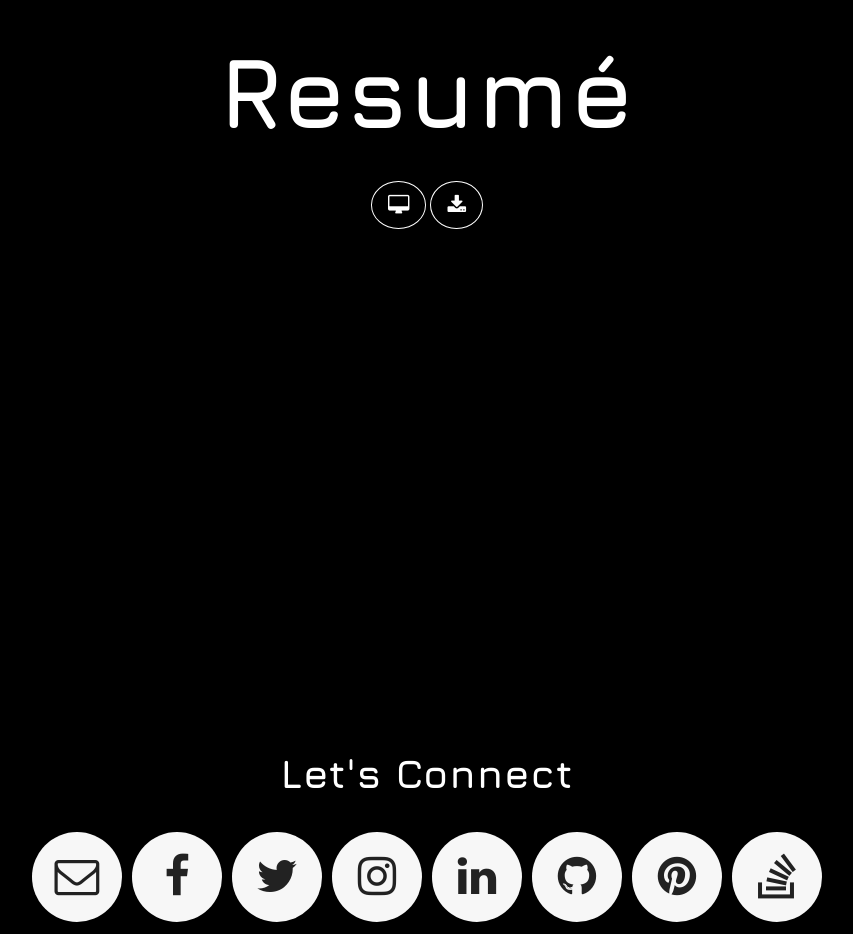
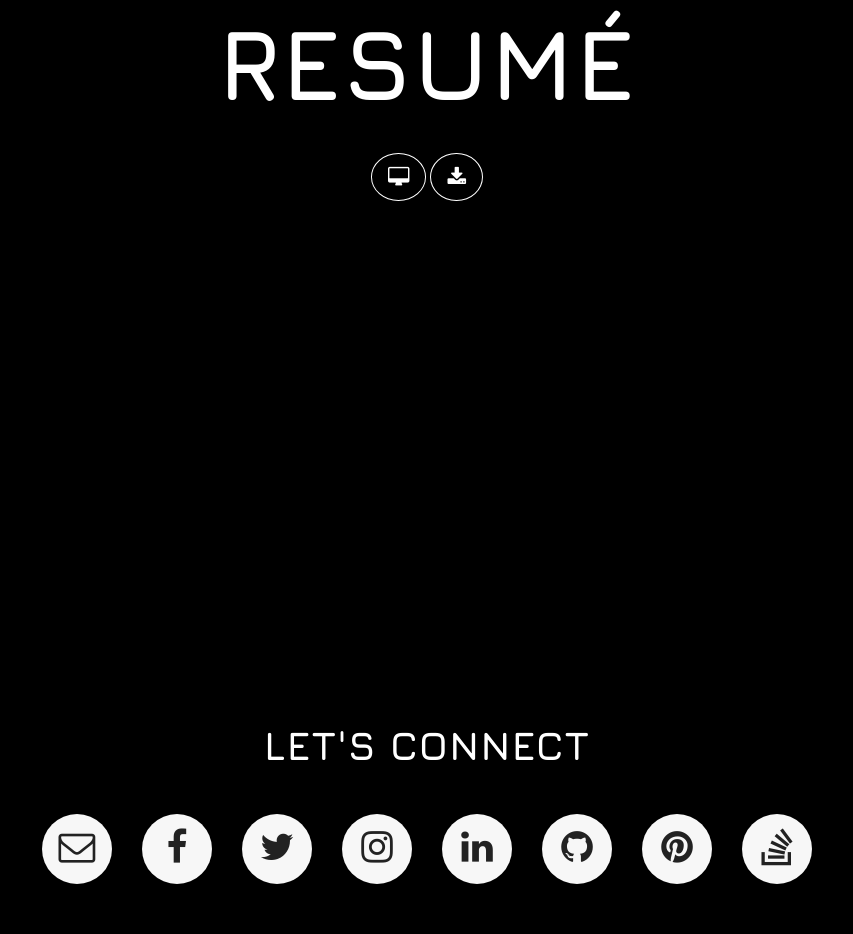
Before and after one commit to tarikkdiry/tarikkdiry.github.io, a website: page index.html in a window 1280 px wide. Shown: the part 1863-2797 px from the top of the page, without its empty margins (213-1066 px from the left). Drawn offline with nearby package versions, Linux system fonts and the light colour scheme; some packages are replaced by stand-ins of ours; a web font is replaced by a local one.

Commit message:
change some stuff

```diff
--- a/css/grayscale.css
+++ b/css/grayscale.css
@@ -48,7 +48,7 @@ h6 {
   font-weight: 700;
   margin: 0 0 30px;
   letter-spacing: 1px;
-  text-transform: none;
+  text-transform: uppercase;
 }
 
 p {
@@ -87,18 +87,18 @@ a:focus, a:hover {
 .socialmedia a {
     background-color: #f7f7f7;
     border-radius: 70%;
-    margin: 5px 5px 5px;
-    width: 90px;
-    height: 90px;;
+    margin: 15px 15px 15px;
+    width: 70px;
+    height: 70px;;
     line-height: 30px;
-    padding: 22px;
+    padding: 15px;
     display: inline-block;
     transition: background-color .3s ease, color .3s ease;
     color: #222;
 }
 
 .socialmedia a .fa {
-  font-size: 2.2em;
+  font-size: 2.15em;
   color: #222;
 }
 
@@ -107,7 +107,7 @@ a:focus, a:hover {
 }
 
 .socialmedia a .fa {
-    font-size: 2.8em;
+    font-size: 2.3em;
 }
 
 @font-face {
--- a/index.html
+++ b/index.html
@@ -102,7 +102,7 @@
         <div class="row">
           <div class="col-lg-8 mx-auto" style="margin-top: -10%;">
             <h1>About Me</h1>
-            <p>I am <span style="color: green"><a href="https://www.linkedin.com/in/tarik-kdiry-0b62b8100/">Tarik Kdiry</a></span>.<br> I am a developer and a student attending <a href="https://www.stevens.edu/">Stevens Institute of Technology</a> in Hoboken, NJ. <br>When I'm not speaking about myself in first-person, I enjoy watching films, playing music, <a href="">traveling</a>,
+            <p>I am <span style="color: green"><a href="https://www.linkedin.com/in/tarik-kdiry-0b62b8100/">Tarik Kdiry</a></span>.<br> I am currently a student attending <a href="https://www.stevens.edu/">Stevens Institute of Technology</a> in Hoboken, NJ. <br>When I'm not speaking about myself in first-person, I enjoy watching films, playing music, traveling,
 <i>apprendre une nouvelle langue</i>, and of course, <a href="https://github.com/tarikkdiry"> building new things!</a> My focus is to write clean and effective code to fulfill your visions. Be it a website, an app, or simply an experience. Whether you are looking for a web developer or a conversation, I am only an email away: <a href="mailto:tarik.kdiry@gmail.com">tarik.kdiry@gmail.com</a></p>
           </div>
         </div>
```
